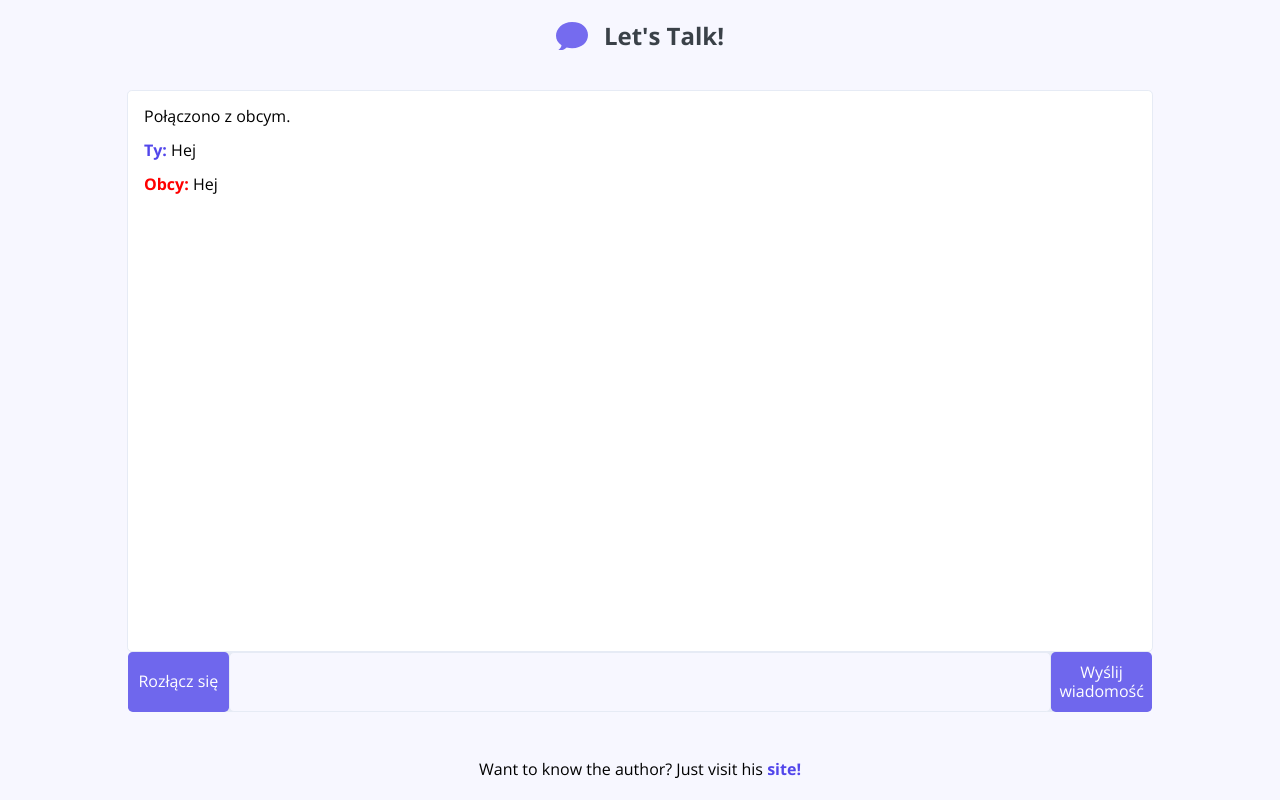
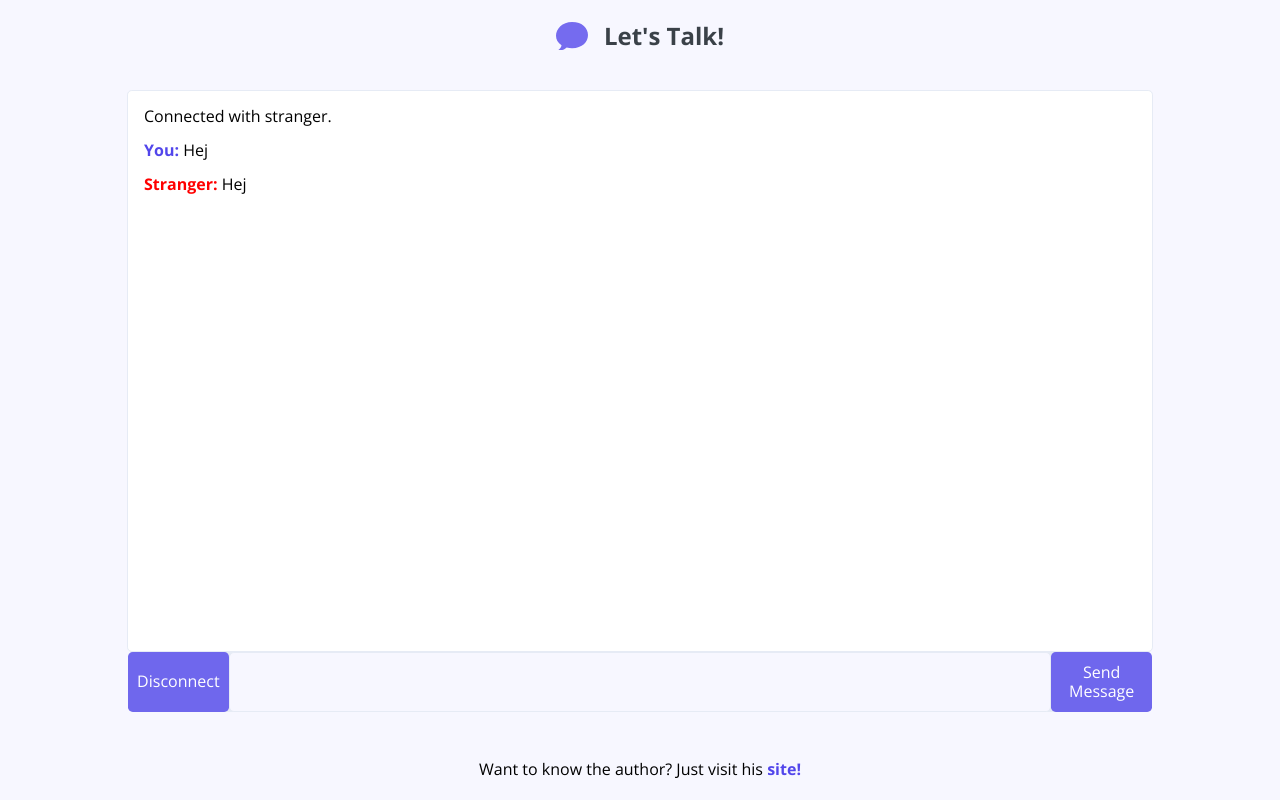
Before and after one commit to jniedziolka/random-chat, a React (Create React App) app in the folder client/: page /chat in a window 1280 px wide. Built offline with nearby package versions, Linux system fonts and the light colour scheme.

Commit message:
Broke control box, enter box, message box into independent components, changed language in chat

```diff
--- /dev/null
+++ b/client/src/components/control-box/control-box.component.jsx
@@ -0,0 +1,19 @@
+import React from 'react';
+
+import {
+    Box,
+    Button,
+    MessageInput
+} from './control-box.styles';
+
+const ControlBox = () => {
+    return (
+        <Box>
+            <Button>Disconnect</Button>
+            <MessageInput></MessageInput>
+            <Button>Send Message</Button>
+        </Box>
+    );
+}
+
+export default ControlBox;
--- /dev/null
+++ b/client/src/components/control-box/control-box.styles.jsx
@@ -0,0 +1,39 @@
+import styled from 'styled-components';
+import { colors, rgbColors } from '../../assets/styles/colors';
+
+export const Box = styled.div`
+    background-color: ${colors.gray};
+    width: 80%;
+    height: 7.5%;
+    display: flex;
+    justify-content: center;
+    border-radius: .3rem;
+`;
+
+export const Button = styled.button`
+    width: 10%;
+    outline: none;
+    border: none;
+    border-radius: .3rem;
+    background-color: rgba(${rgbColors.purple}, 0.8);
+    transition: all .2s;
+    color: white;
+    font-size: 1rem;
+
+    &:hover {
+        cursor: pointer;
+        background-color: rgba(${rgbColors.purple}, 1);
+    }
+`;
+
+export const MessageInput = styled.textarea`
+    width: 80%;
+    resize: none;
+    outline: none;
+    border: 1px solid ${colors.gray};
+    border-radius: .3rem;
+    background-color: ${colors.lightestGray};
+    font-size: 1rem;
+    color: ${colors.darkGray};
+    padding: .5rem;
+`;
--- /dev/null
+++ b/client/src/components/enter-box/enter-box.component.jsx
@@ -0,0 +1,35 @@
+import React from 'react';
+import { useHistory } from 'react-router-dom';
+
+import {
+    Box,
+    BoxGroup,
+    Label,
+    Input,
+    Select,
+    Option,
+    Button
+} from './enter-box.styles';
+
+const EnterBox = () => {
+    const history = useHistory();
+
+    return (
+        <Box>
+            <BoxGroup>
+                <Label>Nickname</Label>
+                <Input type="text" />
+            </BoxGroup>
+            <BoxGroup>
+                <Label>Country</Label>
+                <Select>
+                    <Option value="Poland">Poland</Option>
+                    <Option value="Belarus">Belarus</Option>
+                </Select>
+            </BoxGroup>
+            <Button onClick={() => history.push('/chat')}>Start Talking</Button>
+        </Box>
+    );
+}
+
+export default EnterBox;
--- /dev/null
+++ b/client/src/components/enter-box/enter-box.styles.jsx
@@ -0,0 +1,68 @@
+import styled, { css } from 'styled-components';
+import { colors, rgbColors } from '../../assets/styles/colors';
+
+const basicInputStyles = css`
+    background-color: ${colors.lightestGray};
+    border: 1px solid ${colors.gray};
+    border-radius: .3rem;
+    outline: none;
+    padding: 1rem;
+    font-size: 1rem;
+`;
+
+export const Box = styled.div`
+    margin: 2rem auto 0 auto;
+    width: 30%;
+    background-color: white;
+    display: flex;
+    flex-direction: column;
+    padding: 2rem 0 1rem 0;
+`;
+
+export const BoxGroup = styled.div`
+    width: 90%;
+    margin: 0 auto;
+    display: flex;
+    flex-direction: column;
+`;
+
+
+export const Label = styled.label`
+    font-size: .9rem;
+    margin-bottom: 1rem;
+`;
+
+export const Input = styled.input`
+    ${basicInputStyles}
+    margin-bottom: 1rem;
+`;
+
+export const Select = styled.select`
+    ${basicInputStyles}
+`;
+
+export const Option = styled.option`
+    background-color: ${colors.lightestGray};
+
+    &:hover {
+        background-color: none;
+    }
+`;
+
+export const Button = styled.button`
+    width: 90%;
+    margin: 2rem auto;
+    background-color: rgba(${rgbColors.purple}, .8);
+    color: white;
+    outline: none;
+    border: none;
+    font-size: 1rem;
+    border-radius: .3rem;
+    padding: 1rem;
+    transition: all .2s;
+
+    &:hover {
+        cursor: pointer;
+        background-color: rgba(${rgbColors.purple}, 1);
+    }
+`;
--- /dev/null
+++ b/client/src/components/message-box/message-box.component.jsx
@@ -0,0 +1,28 @@
+import React from 'react';
+
+import {
+    MessageBoxContainer,
+    MessageContainer,
+    MessageAuthor,
+    MessageText
+} from './message-box.styles';
+
+const MessageBox = () => {
+    return (
+        <MessageBoxContainer>
+            <MessageContainer>
+                <MessageText>Connected with stranger.</MessageText>
+            </MessageContainer>
+            <MessageContainer>
+                <MessageAuthor isYou={true}>You: </MessageAuthor>
+                <MessageText>Hej</MessageText>
+            </MessageContainer>
+            <MessageContainer>
+                <MessageAuthor isYou={false}>Stranger: </MessageAuthor>
+                <MessageText>Hej</MessageText>
+            </MessageContainer>
+        </MessageBoxContainer>
+    );
+}
+
+export default MessageBox;
--- /dev/null
+++ b/client/src/components/message-box/message-box.styles.jsx
@@ -0,0 +1,23 @@
+import styled from 'styled-components';
+import { colors } from '../../assets/styles/colors';
+
+export const MessageBoxContainer = styled.div`
+    background-color: white;
+    height: 70%;
+    width: 80%;
+    border-radius: .3rem;
+    border: 1px solid ${colors.gray};
+`;
+
+export const MessageContainer = styled.div`
+    margin: 1rem;
+    font-size: 1rem;
+`;
+
+export const MessageAuthor = styled.span`
+    font-weight: 700;
+    color: ${props => props.isYou ? colors.purple : colors.red};
+`;
+
+export const MessageText = styled.span`
+`;
--- a/client/src/pages/chat/chat.component.jsx
+++ b/client/src/pages/chat/chat.component.jsx
@@ -1,47 +1,24 @@
 import React from 'react';
 
 import Title from '../../components/title/title.component';
+import MessageBox from '../../components/message-box/message-box.component';
+import ControlBox from '../../components/control-box/control-box.component';
 import Credits from '../../components/credits/credits.component';
 
 import {
     ChatContainer,
     TitleContainer,
-    MessageBox,
-    ControlBox,
-    Button,
-    MessageInput,
-    MessageContainer,
-    MessageAuthor,
-    MessageText
 } from './chat.styles';
 
-const Chat = () => {
-    return (
+const Chat = () => (
     <ChatContainer>
         <TitleContainer>
             <Title />
         </TitleContainer>
-            <MessageBox>
-                <MessageContainer>
-                    <MessageText>Połączono z obcym.</MessageText>
-                </MessageContainer>
-                <MessageContainer>
-                    <MessageAuthor isYou={true}>Ty: </MessageAuthor>
-                    <MessageText>Hej</MessageText>
-                </MessageContainer>
-                <MessageContainer>
-                    <MessageAuthor isYou={false}>Obcy: </MessageAuthor>
-                    <MessageText>Hej</MessageText>
-                </MessageContainer>
-            </MessageBox>
-            <ControlBox>
-                <Button>Rozłącz się</Button>
-                <MessageInput></MessageInput>
-                <Button>Wyślij wiadomość</Button>
-            </ControlBox>
+        <MessageBox />
+        <ControlBox />
         <Credits />
     </ChatContainer>
 );
-}
 
 export default Chat;
--- a/client/src/pages/chat/chat.styles.jsx
+++ b/client/src/pages/chat/chat.styles.jsx
@@ -37,40 +37,3 @@ export const MessageAuthor = styled.span`
 
 export const MessageText = styled.span`
 `;
-
-export const ControlBox = styled.div`
-    background-color: ${colors.gray};
-    width: 80%;
-    height: 7.5%;
-    display: flex;
-    justify-content: center;
-    border-radius: .3rem;
-`;
-
-export const Button = styled.button`
-    width: 10%;
-    outline: none;
-    border: none;
-    border-radius: .3rem;
-    background-color: rgba(${rgbColors.purple}, 0.8);
-    transition: all .2s;
-    color: white;
-    font-size: 1rem;
-
-    &:hover {
-        cursor: pointer;
-        background-color: rgba(${rgbColors.purple}, 1);
-    }
-`;
-
-export const MessageInput = styled.textarea`
-    width: 80%;
-    resize: none;
-    outline: none;
-    border: 1px solid ${colors.gray};
-    border-radius: .3rem;
-    background-color: ${colors.lightestGray};
-    font-size: 1rem;
-    color: ${colors.darkGray};
-    padding: .5rem;
-`;
--- a/client/src/pages/homepage/homepage.component.jsx
+++ b/client/src/pages/homepage/homepage.component.jsx
@@ -1,50 +1,26 @@
 import React from 'react';
-import { useHistory } from 'react-router-dom';
 
 import Title from '../../components/title/title.component';
+import EnterBox from '../../components/enter-box/enter-box.component';
 import AuthorCredits from '../../components/credits/credits.component';
 
 import {
     HomepageContainer,
     TitleContainer,
     BoxTitle,
-    BoxSubtitle,
-    Box,
-    FormGroup,
-    Label,
-    Input,
-    Select,
-    Option,
-    Button
+    BoxSubtitle
 } from './homepage.styles';
 
-const HomePage = () => {
-    const history = useHistory();
-
-    return (
+const HomePage = () => (
     <HomepageContainer>
         <TitleContainer>
             <Title />
         </TitleContainer>
         <BoxTitle>Just Try</BoxTitle>
         <BoxSubtitle>It's never too late to find a new friend.</BoxSubtitle>
-            <Box>
-                <FormGroup>
-                    <Label>Nickname</Label>
-                    <Input type="text" />
-                </FormGroup>
-                <FormGroup>
-                    <Label>Country</Label>
-                    <Select>
-                        <Option value="Poland">Poland</Option>
-                        <Option value="Belarus">Belarus</Option>
-                    </Select>
-                </FormGroup>
-                <Button onClick={() => history.push('/chat')}>Start Talking</Button>
-            </Box>
+        <EnterBox />
         <AuthorCredits />
     </HomepageContainer>
 );
-}
 
 export default HomePage;
--- a/client/src/pages/homepage/homepage.styles.jsx
+++ b/client/src/pages/homepage/homepage.styles.jsx
@@ -34,60 +34,3 @@ export const BoxSubtitle = styled.h3`
     text-align: center;
     font-size: .9rem;
 `;
-
-export const Box = styled.div`
-    margin: 2rem auto 0 auto;
-    width: 30%;
-    background-color: white;
-    display: flex;
-    flex-direction: column;
-    padding: 2rem 0 1rem 0;
-`;
-
-export const FormGroup = styled.div`
-    width: 90%;
-    margin: 0 auto;
-    display: flex;
-    flex-direction: column;
-`;
-
-
-export const Label = styled.label`
-    font-size: .9rem;
-    margin-bottom: 1rem;
-`;
-
-export const Input = styled.input`
-    ${basicInputStyles}
-    margin-bottom: 1rem;
-`;
-
-export const Select = styled.select`
-    ${basicInputStyles}
-`;
-
-export const Option = styled.option`
-    background-color: ${colors.lightestGray};
-
-    &:hover {
-        background-color: none;
-    }
-`;
-
-export const Button = styled.button`
-    width: 90%;
-    margin: 2rem auto;
-    background-color: rgba(${rgbColors.purple}, .8);
-    color: white;
-    outline: none;
-    border: none;
-    font-size: 1rem;
-    border-radius: .3rem;
-    padding: 1rem;
-    transition: all .2s;
-
-    &:hover {
-        cursor: pointer;
-        background-color: rgba(${rgbColors.purple}, 1);
-    }
-`;
```
Lines whose indentation alone changed are shown as unchanged.
